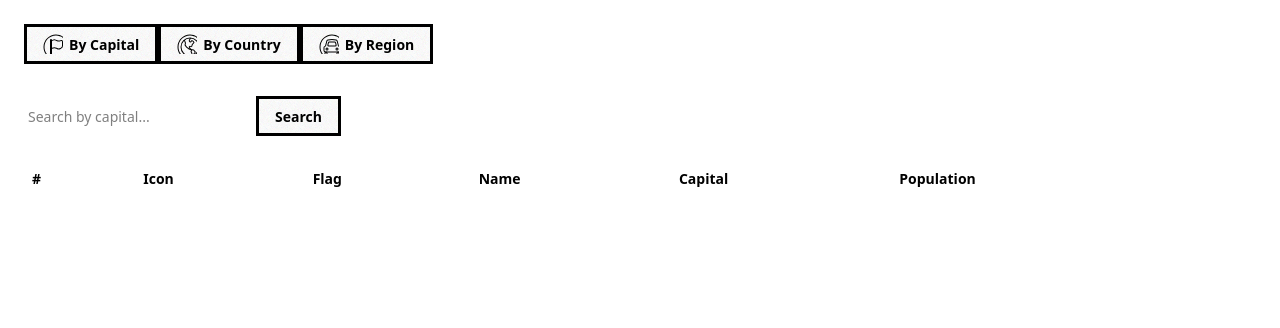
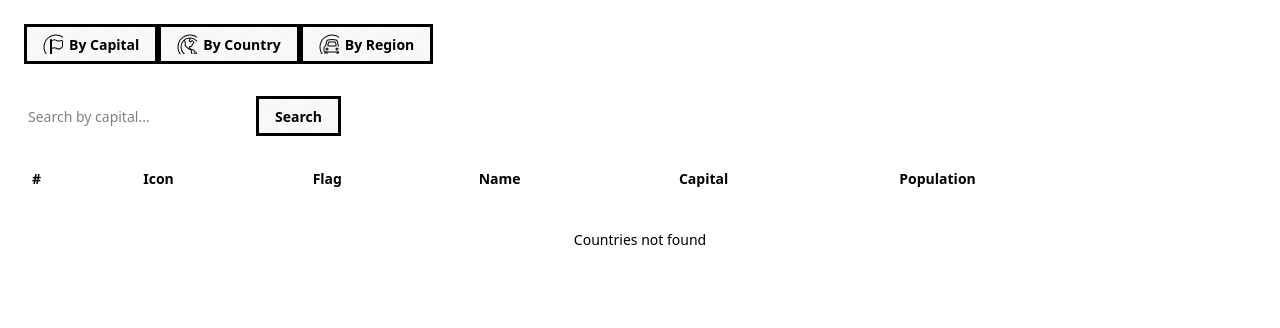
Before and after one commit to GhostI92I/04-country-app, an Angular app: page /country/by-capital in a window 1280 px wide. Shown: the top 328 px of the page. Built offline with nearby package versions, Linux system fonts and the light colour scheme.

Commit message:
RxResource Loading and Error enhanced

```diff
--- a/src/app/country/components/country-list/country-list.component.html
+++ b/src/app/country/components/country-list/country-list.component.html
@@ -31,7 +31,40 @@
         </td>
       </tr>
       }
-      <tr></tr>
+      @if (errorMessage()) {
+      <tr>
+        <td colspan="8" class="text-center">
+          <div class="alert alert-error text-center">
+            <div>
+              <span>{{errorMessage()}}</span>
+            </div>
+          </div>
+        </td>
+      </tr>
+      }
+
+      @if (countries().length === 0 && !isLoading() && !errorMessage()) {
+      <td colspan="8" class="text-center">
+        <div class="p-4">
+          <div>
+            <span>Countries not found</span>
+          </div>
+        </div>
+      </td>
+      }
+
+      @if (isLoading()) {
+      <td colspan="8" class="text-center">
+        <div>
+          <div class="p-4 alert alert-info text-center mb-4">
+            <span>Searching for Countries...</span>
+          </div>
+          <div class="radial-progress animate-spin text-primary" style="--value:70; --size:3rem; --thickness:8px">
+          </div>
+        </div>
+      </td>
+      }
+
     </tbody>
   </table>
 </section>
--- a/src/app/country/components/country-list/country-list.component.ts
+++ b/src/app/country/components/country-list/country-list.component.ts
@@ -11,4 +11,8 @@ import { RouterLink } from '@angular/router';
 })
 export class CountryListComponent {
   countries = input.required<ICountry[]>();
+
+  errorMessage = input<string|unknown|null>();
+  isLoading = input<boolean>(false);
+  isEmpty = input<boolean>(false);
 }
--- a/src/app/country/pages/by-capital-page/by-capital-page.component.html
+++ b/src/app/country/pages/by-capital-page/by-capital-page.component.html
@@ -3,7 +3,7 @@
 
 
 <!-- country list -->
-@if (countryResource.error()) {
+<!-- @if (countryResource.error()) {
 <div class="alert alert-error mt-5">
   <div>
     <span>{{countryResource.error()}}</span>
@@ -11,4 +11,9 @@
 </div>
 } @if(countryResource.hasValue()){
 <country-list [countries]="countryResource.value()!" />
-}
+} -->
+
+<country-list [countries]="countryResource.value() ?? []"
+[errorMessage]="countryResource.error()"
+[isEmpty]="countryResource.value()?.length === 0"
+[isLoading]="countryResource.isLoading()" />
--- a/src/app/country/pages/by-capital-page/by-capital-page.component.ts
+++ b/src/app/country/pages/by-capital-page/by-capital-page.component.ts
@@ -1,9 +1,9 @@
 import { ChangeDetectionStrategy, Component, inject, resource, signal } from '@angular/core';
+import { rxResource } from "@angular/core/rxjs-interop";
 import { SearchInputComponent } from "../../components/search-input/search-input.component";
 import { CountryListComponent } from "../../components/country-list/country-list.component";
 import { CountryService } from '../../services/country.service';
-import type { ICountry } from '../../interfaces/country.interface';
-import { firstValueFrom } from 'rxjs';
+import { firstValueFrom, of } from 'rxjs';
 
 @Component({
   selector: 'app-by-capital-page',
@@ -16,17 +16,30 @@ export class ByCapitalPageComponent {
   CountryService = inject(CountryService)
   query = signal('');
 
-  countryResource = resource({
+  /* Resource with Observable RxJS */
+  countryResource = rxResource({
     request: () => ({ query: this.query() }),
-    loader: async ({ request }) => {
-      if (!request.query) return [];
+    loader: ({ request }) => {
+      if (!request.query) return of([]);
 
-      return await firstValueFrom( /* Take the first value of the Observable */
-        this.CountryService.searchByCapital(request.query)
-      )
+      return this.CountryService.searchByCapital(request.query)
     }
   })
 
+  /* Resource with Promises */
+
+  /*   countryResource = resource({
+      request: () => ({ query: this.query() }),
+      loader: async ({ request }) => {
+        if (!request.query) return [];
+
+         // Take the first value of the Observable
+        return await firstValueFrom(
+          this.CountryService.searchByCapital(request.query)
+        )
+      }
+    })
+   */
 
   /*  isLoading = signal(false);
    isError = signal<string | null>(null);
--- a/src/app/country/pages/by-country-page/by-country-page.component.html
+++ b/src/app/country/pages/by-country-page/by-country-page.component.html
@@ -1,12 +1,7 @@
 <country-search-input placeholder="Search by country..." (value)="query.set($event)" />
 
 
-@if (countryResource.error()) {
-<div class="alert alert-error mt-5">
-  <div>
-    <span>{{countryResource.error()}}</span>
-  </div>
-</div>
-} @if(countryResource.hasValue()){
-<country-list [countries]="countryResource.value()!" />
-}
+<country-list [countries]="countryResource.value() ?? []"
+[errorMessage]="countryResource.error()"
+[isEmpty]="countryResource.value()?.length === 0"
+[isLoading]="countryResource.isLoading()" />
--- a/src/app/country/pages/by-country-page/by-country-page.component.ts
+++ b/src/app/country/pages/by-country-page/by-country-page.component.ts
@@ -1,8 +1,9 @@
 import { ChangeDetectionStrategy, Component, inject, resource, signal } from '@angular/core';
 import { SearchInputComponent } from "../../components/search-input/search-input.component";
 import { CountryListComponent } from "../../components/country-list/country-list.component";
-import { firstValueFrom } from 'rxjs';
+import { firstValueFrom, of } from 'rxjs';
 import { CountryService } from '../../services/country.service';
+import { rxResource } from '@angular/core/rxjs-interop';
 
 @Component({
   selector: 'app-by-country-page',
@@ -15,14 +16,24 @@ export class ByCountryPageComponent {
   CountryService = inject(CountryService)
   query = signal('');
 
-  countryResource = resource({
+   countryResource = rxResource({
+    request: () => ({ query: this.query() }),
+    loader: ({ request }) => {
+      if (!request.query) return of([]);
+
+      return this.CountryService.searchByCountry(request.query)
+    }
+  })
+
+  /* countryResource = resource({
     request: () => ({ query: this.query() }),
     loader: async ({ request }) => {
       if (!request.query) return [];
 
-      return await firstValueFrom( /* Take the first value of the Observable */
+      // Take the first value of the Observable
+      return await firstValueFrom(
         this.CountryService.searchByCountry(request.query)
       )
     }
-  })
+  }) */
 }
--- a/src/app/country/services/country.service.ts
+++ b/src/app/country/services/country.service.ts
@@ -1,7 +1,7 @@
 import { HttpClient } from '@angular/common/http';
 import { inject, Injectable } from '@angular/core';
 import type { RESTCountry } from '../interfaces/rest-countries.interface';
-import { catchError, map, Observable, throwError } from 'rxjs';
+import { catchError, delay, map, Observable, throwError } from 'rxjs';
 import { CountryMapper } from '../mapper/country.mapper';
 import type { ICountry } from '../interfaces/country.interface';
 
@@ -33,6 +33,7 @@ export class CountryService {
 
     return this.http.get<RESTCountry[]>(`${API_URL}/name/${query}`)
       .pipe(map((resp) => CountryMapper.mapRESTCountryArrayToCountryArray(resp)),
+        delay(2000),
         catchError(error => {
           console.log('Error fetching ', error);
           return throwError(() => new Error(`Country not found with: "${query}"`))
```
